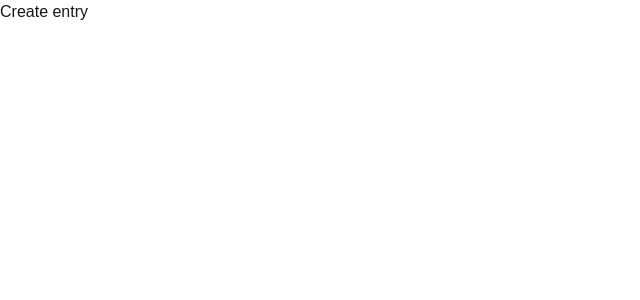
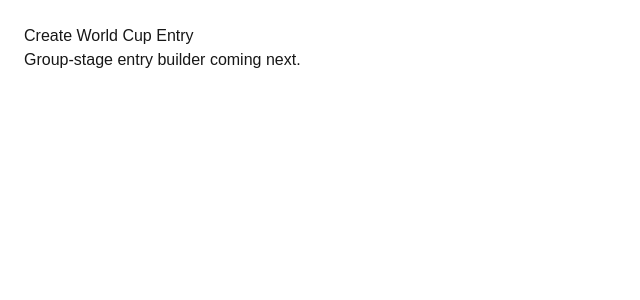
Before and after one commit to rr1131/WorldCupBracketChallenge, a Next.js app in the folder web/: page /wc/entry/new in a window 1280 px wide. Shown: the top 300 px of the page, without its empty margins (0-640 px from the left). Built offline with nearby package versions, Linux system fonts and the light colour scheme.

Commit message:
sample entry page

```diff
--- a/web/app/wc/entry/new/page.tsx
+++ b/web/app/wc/entry/new/page.tsx
@@ -1,10 +1,8 @@
-"use client";
-
-import { useMemo, useState } from "react";
-
 export default function NewEntryPage() {
-  const [entryName, setEntryName] = useState("");
-  const [predictions, setPredictions] = useState({});
-
-  return <div>Create entry</div>;
+  return (
+    <main style={{ padding: 24 }}>
+      <h1>Create World Cup Entry</h1>
+      <p>Group-stage entry builder coming next.</p>
+    </main>
+  );
 }
```
